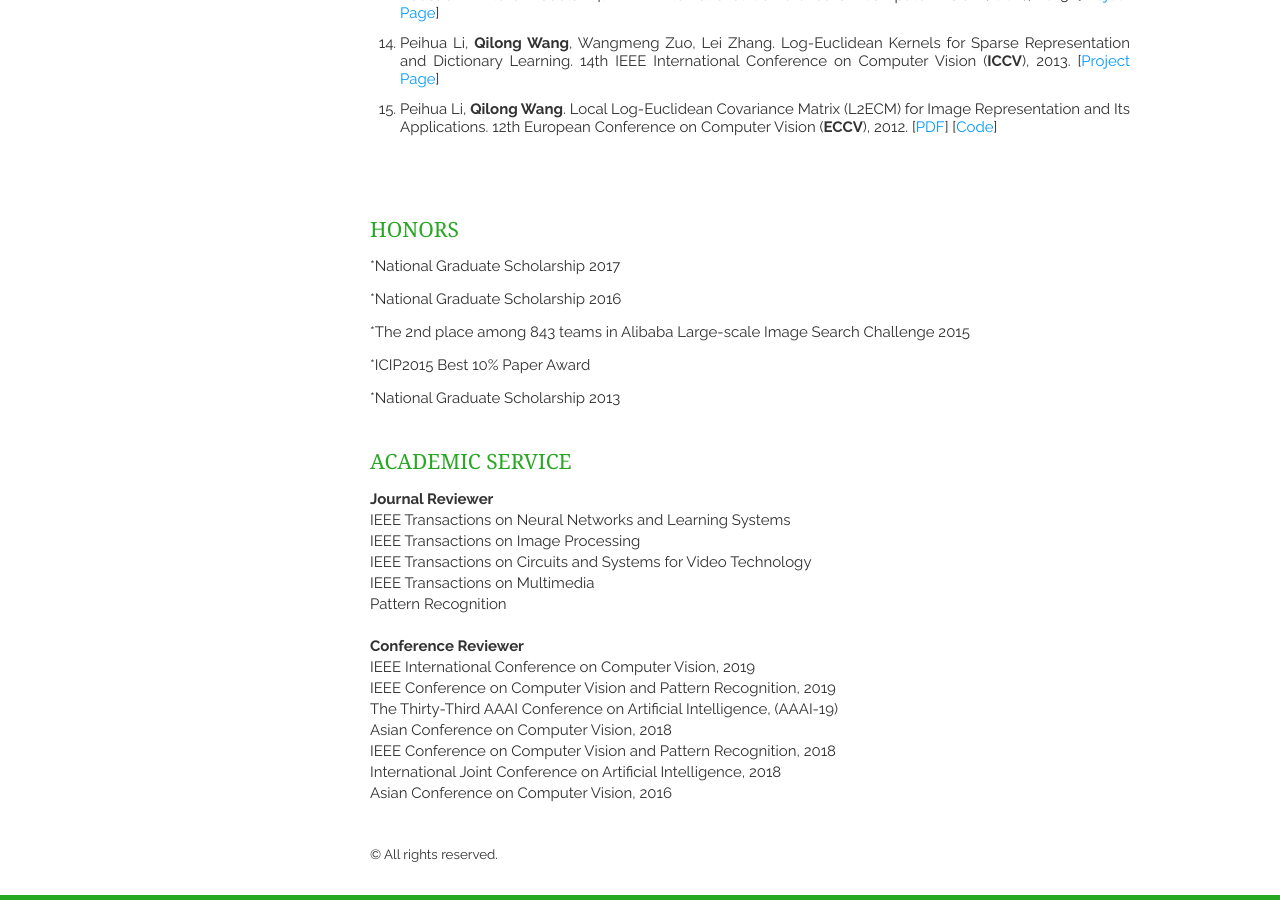
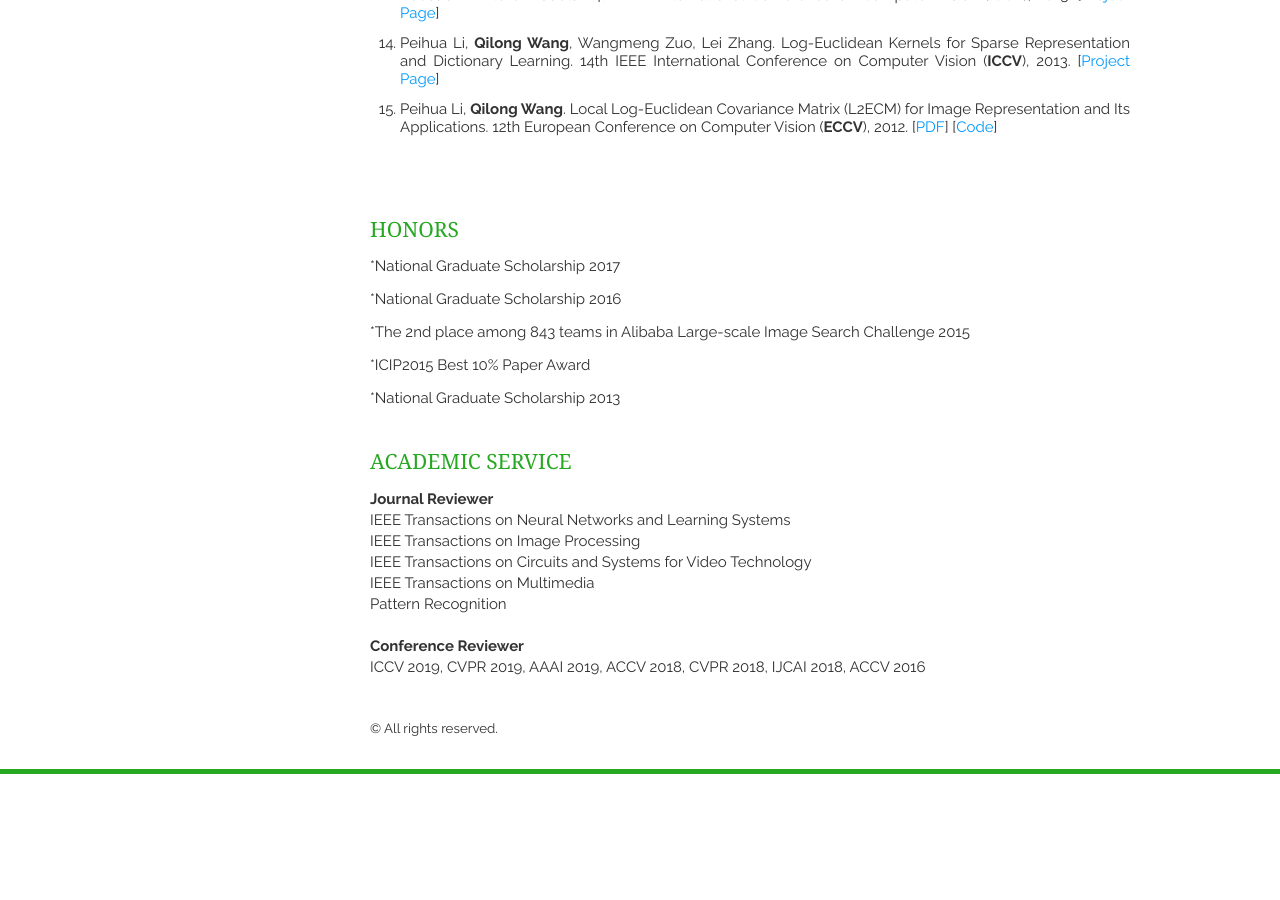
Before and after one commit to iamjingli/homepage, a Jekyll site: the page built from index.html, in a window 1280 px wide and 900 px high, scrolled down 1845 px. Built offline with Jekyll 4.4.1, drawn with Linux system fonts in a browser that asks for light colours; nearby versions of some CDN libraries; the list of posts is cut into pages by our own code; after the commit the page ends 2619 px from its top, so only the background shows below that.

Commit message:
homepage

```diff
--- a/_includes/acdserve.html
+++ b/_includes/acdserve.html
@@ -11,14 +11,8 @@
         <p><br />
         <strong>Conference Reviewer</strong><br />
         </p>
-        <p>IEEE International Conference on Computer Vision, 2019 </p>
-        <p>IEEE Conference on Computer Vision and Pattern Recognition, 2019 </p>
-        The Thirty-Third AAAI Conference on Artificial Intelligence, (AAAI-19)
-        <p>Asian Conference on Computer Vision, 2018</p>
-        <p>IEEE Conference on Computer Vision and Pattern Recognition, 2018</p>
-        <p>International Joint Conference on Artificial Intelligence, 2018</p>
-        <p>Asian Conference on Computer Vision, 2016</p>
+        <p>ICCV 2019, CVPR 2019,  AAAI 2019, ACCV 2018, CVPR 2018, IJCAI 2018, ACCV 2016 </p>
       </header>
     </article>
-  <article></article>
+    <article></article>
 </section>
```
